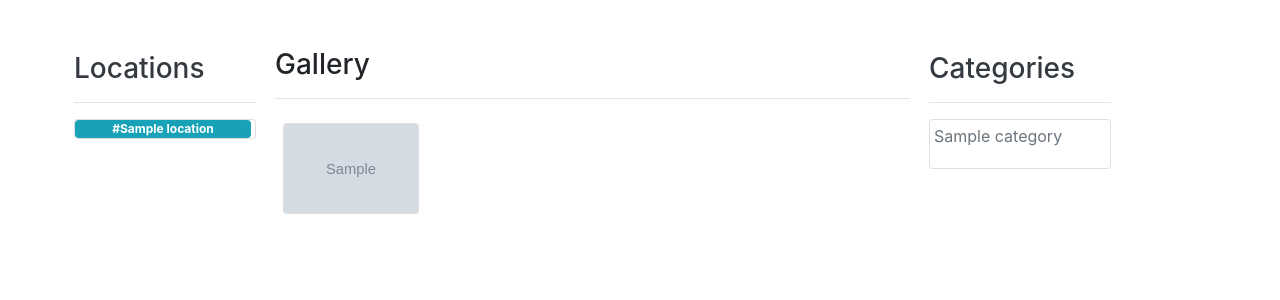
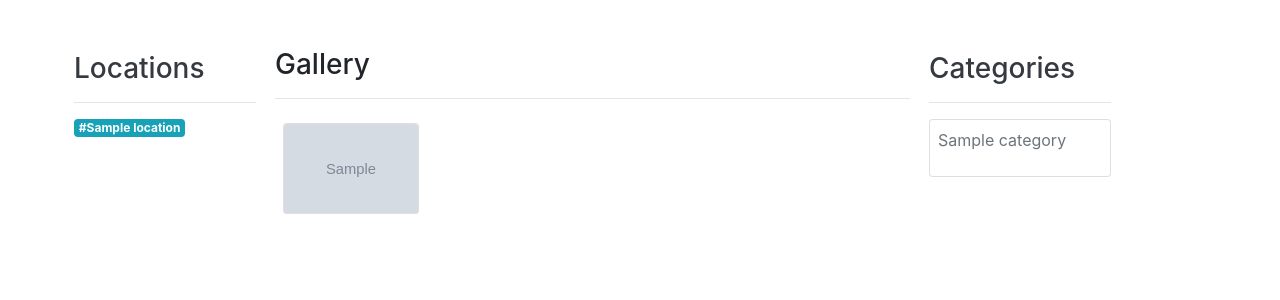
Before and after one commit to tharcissie/Garelly, a Django app: page / in a window 1280 px wide. Shown: the part 56-356 px from the top of the page. Run offline with Django 3.2, Linux system fonts and the light colour scheme; tables that the repository leaves empty hold one stand-in row (values such as "Sample post"); grey boxes marked "Sample" are stand-in pictures; some libraries are stand-ins or nearby versions.

Commit message:
details page

```diff
--- a/picture/templates/home.html
+++ b/picture/templates/home.html
@@ -7,7 +7,7 @@
         <div class="col-md-2 p-1">
             <h3 class="text-dark">Locations</h3>
             <hr>
-            <div class="card">
+            <div>
                 {% for location in locations %}
                 <a href="/location/{{location.name}}" class="mr-1 badge badge-info">#{{ location.name }} </a>
                 {%endfor%}
@@ -30,7 +30,7 @@
         <div class="col-md-2 p-1">
             <h3 class="text-dark">Categories</h3>
             <hr>
-            <div class="card">
+            <div class="card p-1">
                 {% for location in category %}
                 <p class="p-1 text-muted">{{ location.name }} </p>
                 {%endfor%}
--- a/picture/templates/search.html
+++ b/picture/templates/search.html
@@ -7,7 +7,7 @@
         <div class="col-md-2 p-1">
             <h3 class="text-dark">Locations</h3>
             <hr>
-            <div class="card">
+            <div class="">
                 {% for location in locations %}
                 <a href="/location/{{location.name}}" class="mr-1 badge badge-info">#{{ location.name }} </a>
                 {%endfor%}
@@ -30,7 +30,7 @@
         <div class="col-md-2 p-1">
             <h3 class="text-dark">Categories</h3>
             <hr>
-            <div class="card">
+            <div class="card p-1">
                 {% for location in category %}
                 <p class="p-1 text-muted">{{ location.name }} </p>
                 {%endfor%}
```
